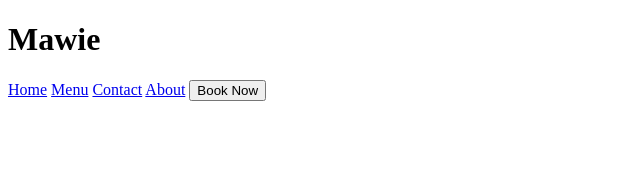
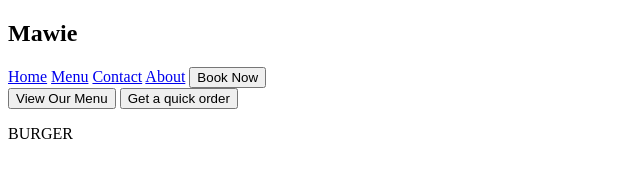
Before and after one commit to wisdomnotai/restaurant-landing-page, a plain HTML site: page src/index.html in a window 1280 px wide. Shown: the whole page, without its empty margins (0-640 px from the left). Drawn offline with Linux system fonts and the light colour scheme.

Commit message:
creating the hero section

```diff
--- a/src/index.html
+++ b/src/index.html
@@ -6,8 +6,8 @@
     <title>Resturant </title>
 </head>
 <body>
+    <section class="top">
     <header class="header">
-        <div class="top-nav">
         <h1 class="heading">Mawie</h1>
         <nav class="nav">
             <a href="#" class="header-link">Home</a>
@@ -16,7 +16,13 @@
             <a href="#" class="header-link">About</a>
             <button class="header-btn">Book Now</button>
         </nav>
+    </header>
+    <div class="hero">
+        <button class="hero-menu-btn">View Our Menu</button>
+        <button class="hero-order-btn">Get a quick order</button>
+        <p class="hero-text">BURGER</p>
     </div>
-    </header>
+    </section>
+
 </body>
 </html>
```
